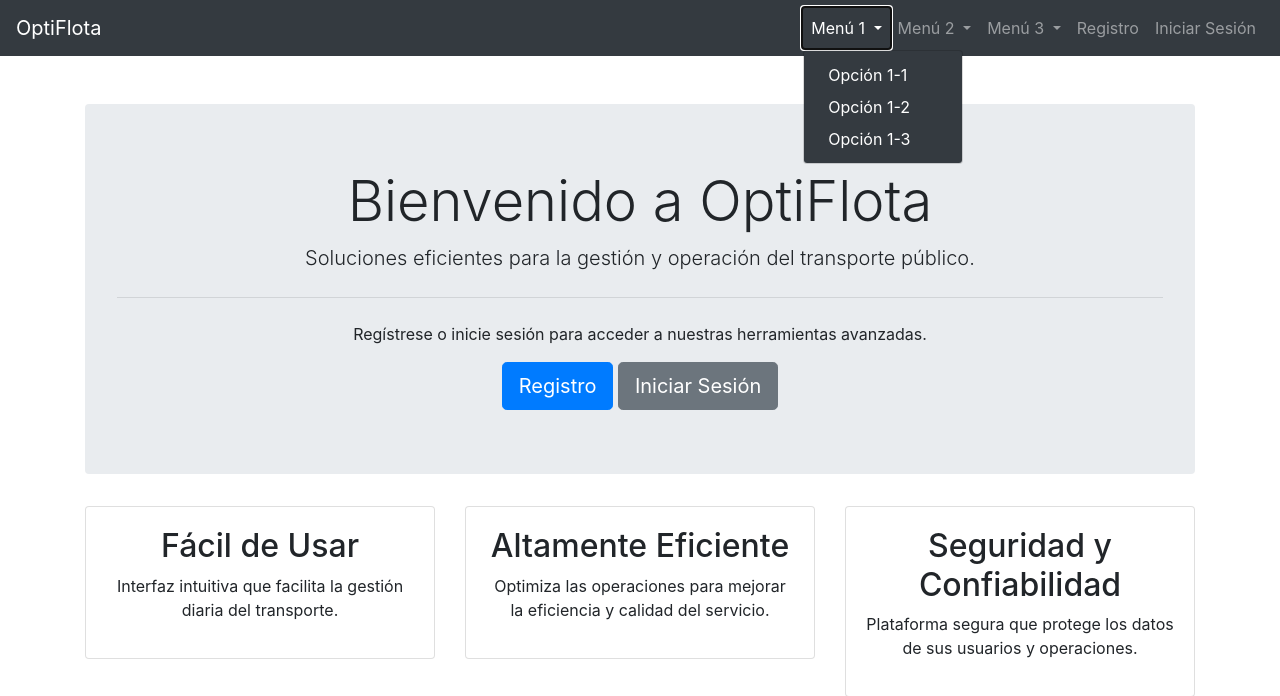
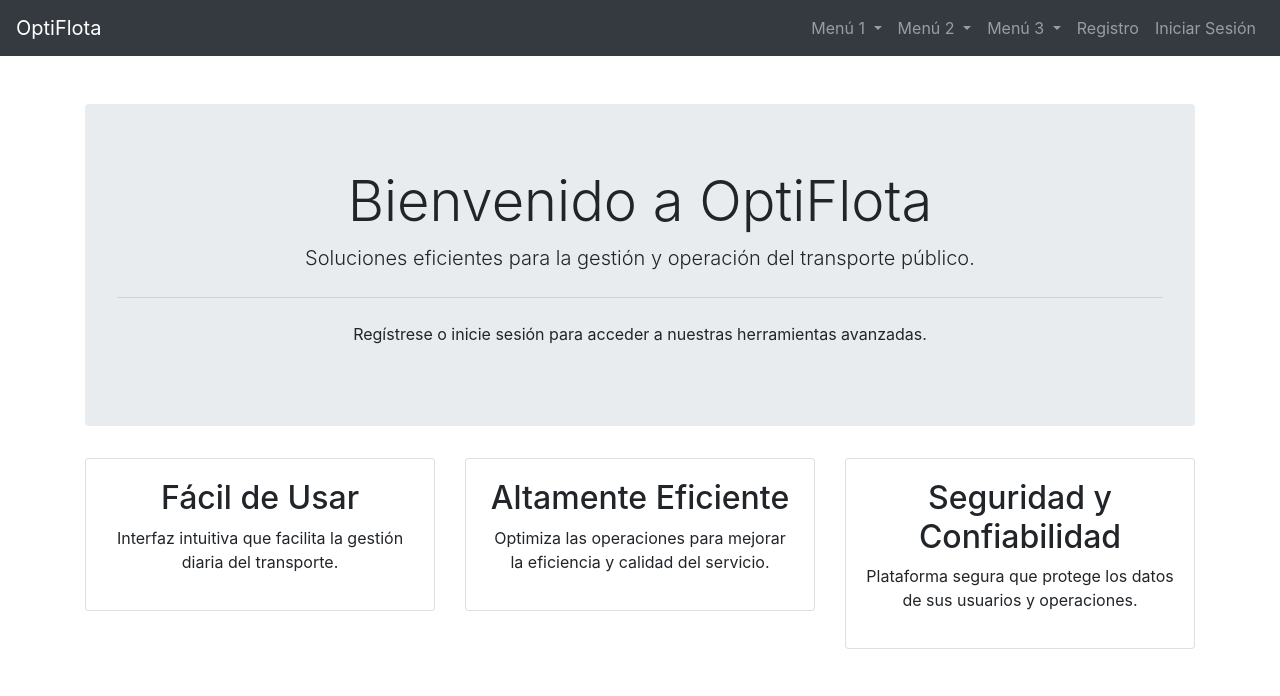
Before and after one commit to ramoncorquiz1997/sistemaControlTransporte, a Flask app: page / in a window 1280 px wide, after a click on "Menú 1". Shown: the top 696 px of the page. Run offline with Flask 3, Linux system fonts and the light colour scheme; some libraries are stand-ins or nearby versions.

Commit message:
Cambios al top menu y quito botones de inicio y regitro en la pagina princiopical

```diff
--- a/templates/index.html
+++ b/templates/index.html
@@ -10,8 +10,6 @@
         <p class="lead">Soluciones eficientes para la gestión y operación del transporte público.</p>
         <hr class="my-4">
         <p>Regístrese o inicie sesión para acceder a nuestras herramientas avanzadas.</p>
-        <a href="{{ url_for('auth_routes.register') }}" class="btn btn-primary btn-lg">Registro</a>
-        <a href="{{ url_for('auth_routes.login') }}" class="btn btn-secondary btn-lg">Iniciar Sesión</a>
     </div>
 
     <!-- Sección de Características -->
--- a/templates/topmenu_template.html
+++ b/templates/topmenu_template.html
@@ -18,6 +18,13 @@
         .dropdown-item:hover {
             background-color: #495057; /* Cambia el color de fondo al pasar el ratón por encima */
         }
+        .navbar-nav .nav-item:hover .dropdown-menu {
+            display: block;
+        }
+        .navbar-nav .dropdown-menu-right {
+            right: 0;
+            left: auto;
+        }
     </style>
 </head>
 <body>
@@ -29,30 +36,30 @@
     <div class="collapse navbar-collapse" id="navbarNav">
         <ul class="navbar-nav ml-auto">
             <li class="nav-item dropdown">
-                <a class="nav-link dropdown-toggle" href="#" id="menu1" role="button" data-toggle="dropdown" aria-haspopup="true" aria-expanded="false">
+                <a class="nav-link dropdown-toggle" href="#" id="menu1" role="button">
                     Menú 1
                 </a>
-                <div class="dropdown-menu" aria-labelledby="menu1">
+                <div class="dropdown-menu dropdown-menu-right" aria-labelledby="menu1">
                     <a class="dropdown-item" href="#">Opción 1-1</a>
                     <a class="dropdown-item" href="#">Opción 1-2</a>
                     <a class="dropdown-item" href="#">Opción 1-3</a>
                 </div>
             </li>
             <li class="nav-item dropdown">
-                <a class="nav-link dropdown-toggle" href="#" id="menu2" role="button" data-toggle="dropdown" aria-haspopup="true" aria-expanded="false">
+                <a class="nav-link dropdown-toggle" href="#" id="menu2" role="button">
                     Menú 2
                 </a>
-                <div class="dropdown-menu" aria-labelledby="menu2">
+                <div class="dropdown-menu dropdown-menu-right" aria-labelledby="menu2">
                     <a class="dropdown-item" href="#">Opción 2-1</a>
                     <a class="dropdown-item" href="#">Opción 2-2</a>
                     <a class="dropdown-item" href="#">Opción 2-3</a>
                 </div>
             </li>
             <li class="nav-item dropdown">
-                <a class="nav-link dropdown-toggle" href="#" id="menu3" role="button" data-toggle="dropdown" aria-haspopup="true" aria-expanded="false">
+                <a class="nav-link dropdown-toggle" href="#" id="menu3" role="button">
                     Menú 3
                 </a>
-                <div class="dropdown-menu" aria-labelledby="menu3">
+                <div class="dropdown-menu dropdown-menu-right" aria-labelledby="menu3">
                     <a class="dropdown-item" href="#">Opción 3-1</a>
                     <a class="dropdown-item" href="#">Opción 3-2</a>
                     <a class="dropdown-item" href="#">Opción 3-3</a>
```
